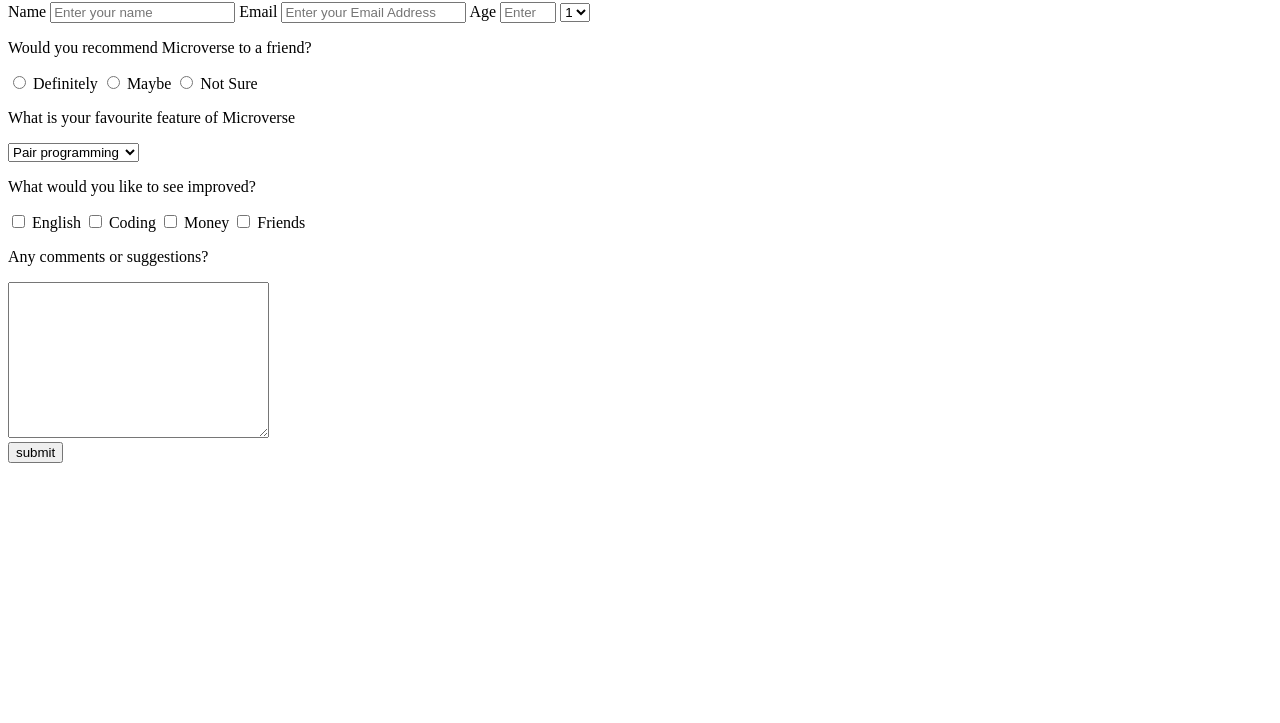
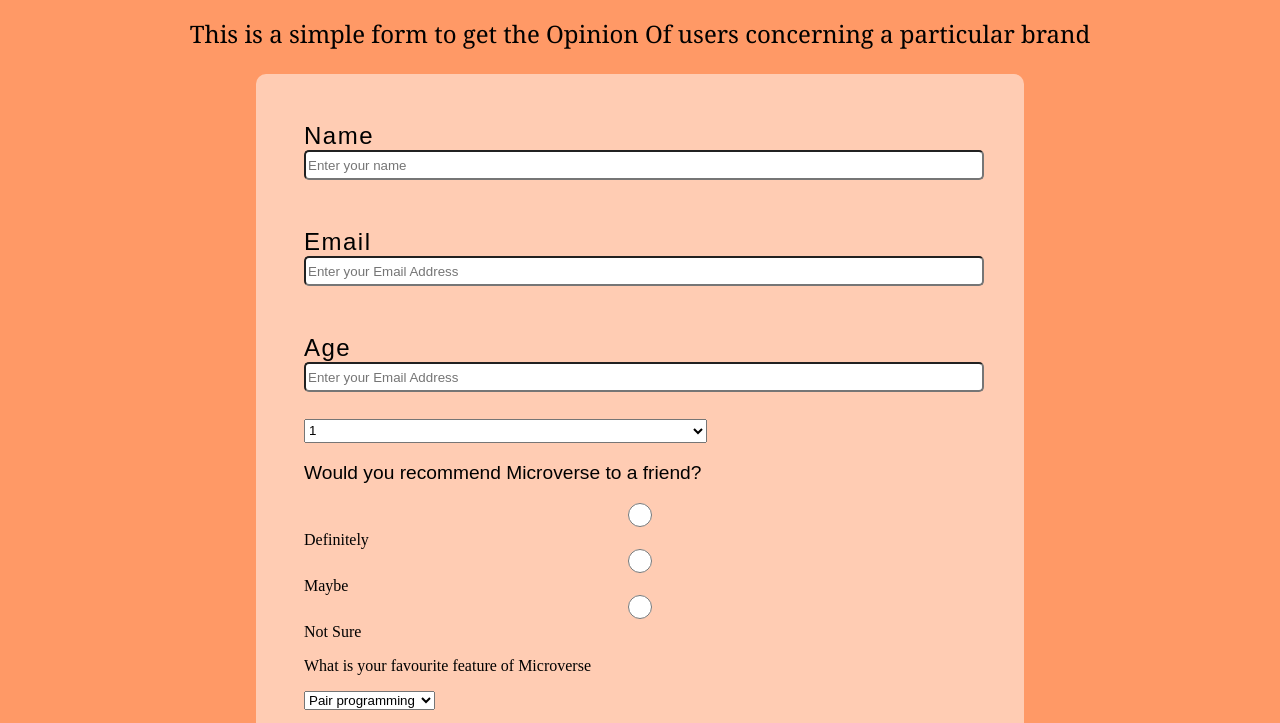
Before and after one commit to Zubenna/microverse-trial-project-2, a plain HTML site: page index.html in a window 1280 px wide. Shown: the part 112-835 px from the top of the page. Before the commit the page ends 800 px from the top, so only its background shows below. Drawn offline with Linux system fonts and the light colour scheme.

Commit message:
Initial styling of the form

```diff
--- a/css/style.css
+++ b/css/style.css
@@ -0,0 +1,56 @@
+body {
+  background: #ff9966;
+  margin: 0;
+  padding: 0;
+}
+h1 {
+  text-align: center;
+  font-size: 3em;
+  font-family: Cambria, Cochin, Georgia, Times, "Times New Roman", serif;
+}
+#description {
+  text-align: center;
+  font-size: 1.5em;
+  font-family: Georgia, Times, "Times New Roman", serif;
+}
+#survey-form {
+  margin: auto;
+  width: 60%;
+  background-color: #ffccb3;
+  height: 100%;
+  border-radius: 10px;
+}
+#name-label,
+#email-label,
+#number-label {
+  display: inline-block;
+  font-size: 1.5em;
+  letter-spacing: 1.5px;
+  font-family: fantasy;
+  margin-top: 2em;
+}
+#survey-form input {
+  width: 100%;
+  height: 1.8em;
+  border-radius: 5px;
+  box-shadow: none;
+}
+#survey-form #label-box {
+  margin: 0 3em 0 3em;
+  text-align: left;
+}
+
+#dropdown {
+  margin-top: 2em;
+  width: 60%;
+  height: 1.8em;
+}
+#radio-head {
+  text-align: left;
+  font-size: 1.2em;
+  font-family: sans-serif;
+}
+#radio-group input {
+  margin: 0;
+  padding: 0;
+}
--- a/index.html
+++ b/index.html
@@ -11,23 +11,25 @@
 
     <h1 id="title">Simple Survey Form</h1>
 
-    <p id="description">This a simple form to get the Opinion Of users of a particular product</p>
+    <p id="description">This is a simple form to get the Opinion Of users concerning a particular brand</p>
 
     <form id="survey-form">
-      <label id="name-label">Name</label>
-      <input type="text" id="name" placeholder="Enter your name" required />
-      <label id="email-label">Email</label>
-      <input type="email" id="email" placeholder="Enter your Email Address" required />
-      <label id="number-label">Age</label>
-      <input type="number" id="number" placeholder="Enter your Email Address" min="18" max="90" />
+      <div id="label-box">
+      <label id="name-label">Name</label><br>
+      <input type="text" id="name" placeholder="Enter your name" required /><br>
+      <label id="email-label">Email</label><br>
+      <input type="email" id="email" placeholder="Enter your Email Address" required /><br>
+      <label id="number-label">Age</label><br>
+      <input type="number" id="number" placeholder="Enter your Email Address" min="18" max="90" /><br>
+      <div>
       <select name="" id="dropdown">
         <option value="1">1</option>
         <option value="2">2</option>
         <option value="3">3</option>
         <option value="4">4</option>
       </select>
+      <p id="radio-head">Would you recommend Microverse to a friend?</p>
       <div id="radio-group">
-        <p>Would you recommend Microverse to a friend?</p>
         <input value="1" name="radio" type="radio" />
         <label for="">Definitely</label>
         <input value="2" name="radio" type="radio" />
```
